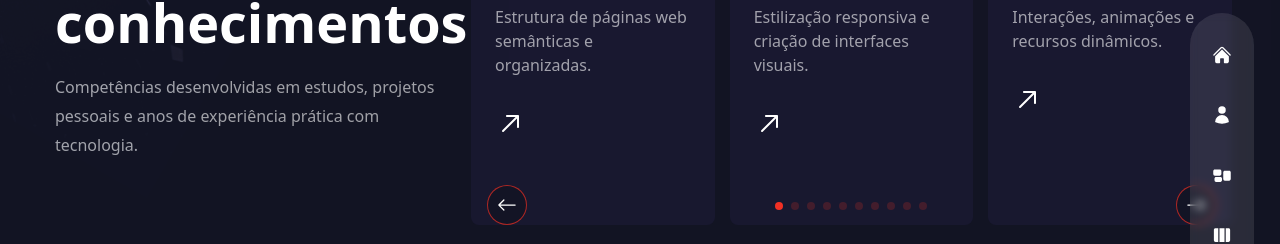
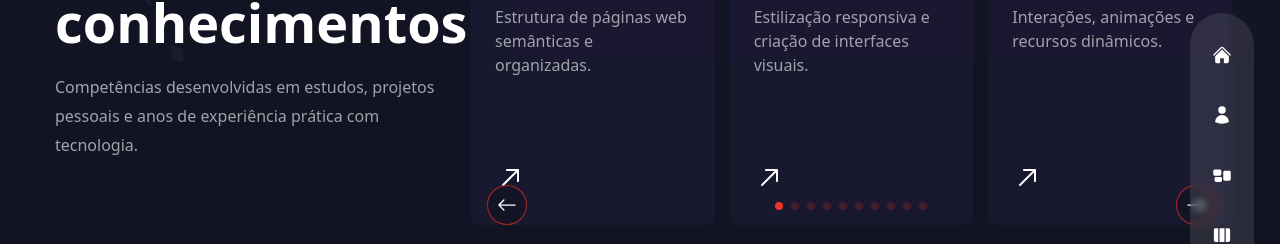
Before and after one commit to RodrigoBalestrim/portfolio-rodrigo-balestrim, a Next.js app in the folder portfolio-3d/: page /services in a window 1280 px wide. Shown: the part 195-439 px from the top of the page. Built offline with nearby package versions, Linux system fonts and the light colour scheme.

Commit message:
Keep skill card arrows visible

```diff
--- a/portfolio-3d/components/ServiceSlider.jsx
+++ b/portfolio-3d/components/ServiceSlider.jsx
@@ -57,7 +57,7 @@ const ServiceSlider = () => {
                 <p className="max-w-[350px] leading-normal">{item.description}</p>
               </div>
 
-              <div className="text-3xl">
+              <div className="mt-auto text-3xl">
                 <RxArrowTopRight className="transition-all duration-300 group-hover:rotate-45 group-hover:text-accent" aria-hidden />
               </div>
             </div>
```
